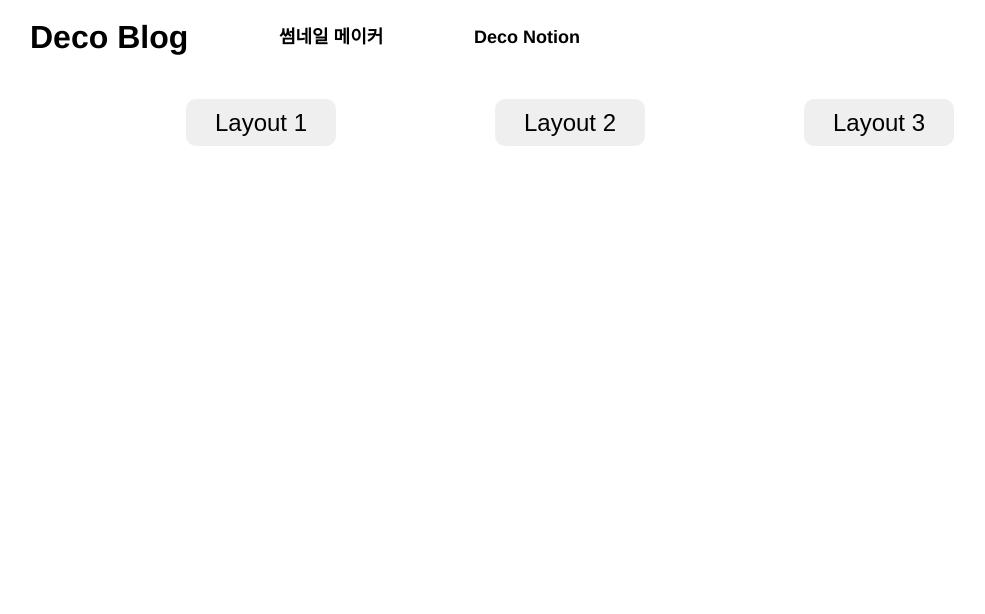
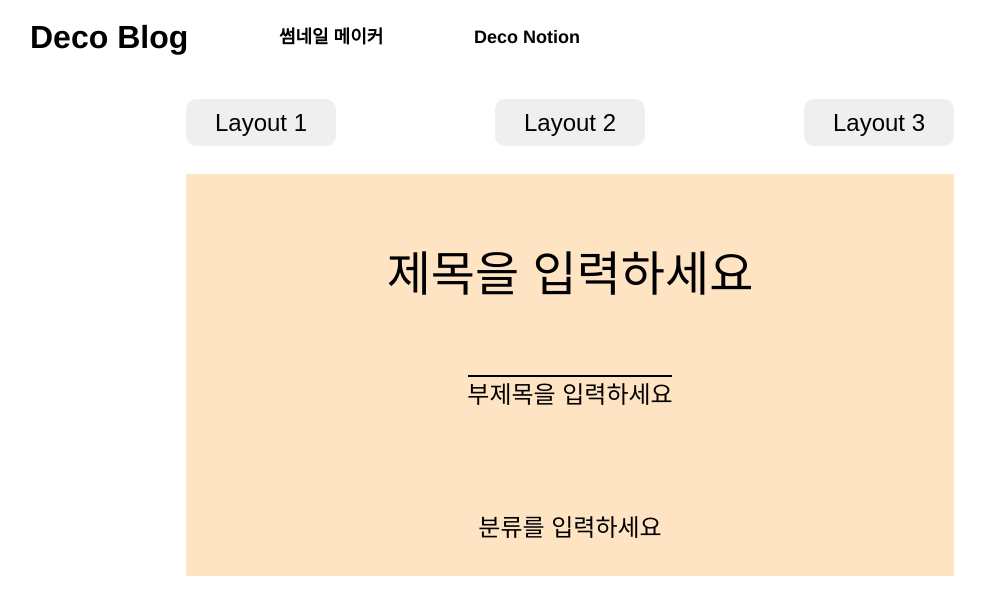
Before and after one commit to baesee0806/Deco-blog, a React (Vite) app: page /thumbnail in a window 1280 px wide. Shown: the top 614 px of the page, without its empty margins (70-1055 px from the left). Built offline with nearby package versions, Linux system fonts and the light colour scheme.

Commit message:
design : screen component 구현
- screen component 를 구현 하였습니다.

Relate to : #3

```diff
--- /dev/null
+++ b/src/components/thumbnail/Screen.tsx
@@ -0,0 +1,47 @@
+import styled from "styled-components";
+
+function Screen() {
+  return (
+    <Container>
+      <Title>제목을 입력하세요</Title>
+      <Line />
+      <Subtitle>부제목을 입력하세요</Subtitle>
+      <Classification>분류를 입력하세요</Classification>
+    </Container>
+  );
+}
+
+const Container = styled.div`
+  width: 768px;
+  height: 402px;
+  background-color: bisque;
+  margin-bottom: 30px;
+`;
+const Title = styled.div`
+  height: 50%;
+  display: flex;
+  justify-content: center;
+  align-items: center;
+  font-size: 48px;
+`;
+const Subtitle = styled.div`
+  height: 25%;
+  display: flex;
+  justify-content: center;
+  align-items: top;
+  font-size: 24px;
+`;
+const Classification = styled.div`
+  height: 25%;
+  display: flex;
+  justify-content: center;
+  align-items: center;
+  font-size: 24px;
+`;
+const Line = styled.hr`
+  width: 204px;
+  margin: 0 auto;
+  border: 1px solid black;
+`;
+
+export default Screen;
--- a/src/pages/Thumbnail.tsx
+++ b/src/pages/Thumbnail.tsx
@@ -1,10 +1,12 @@
 import styled from "styled-components";
 import LayoutBtn from "../components/thumbnail/LayoutBtn";
+import Screen from "../components/thumbnail/Screen";
 
 function Thumbnail() {
   return (
     <Container>
       <LayoutBtn />
+      <Screen />
     </Container>
   );
 }
```
